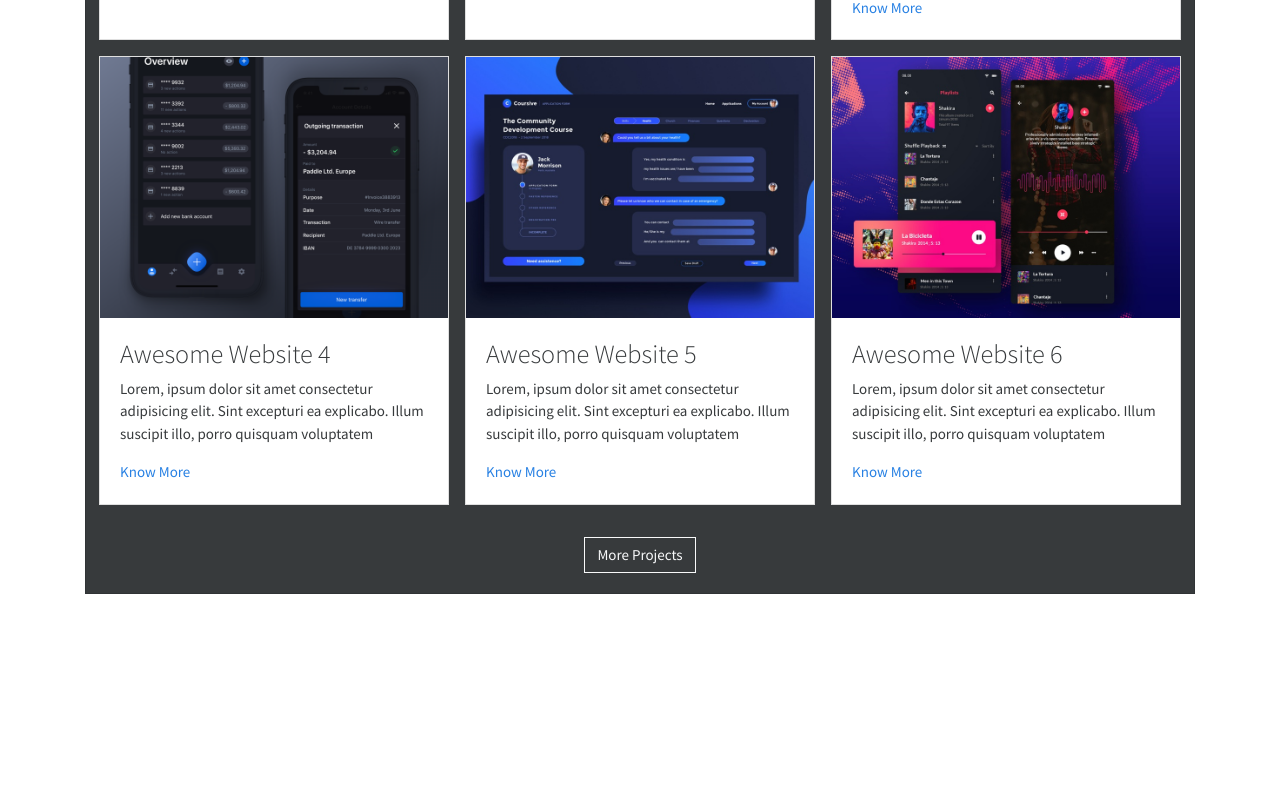
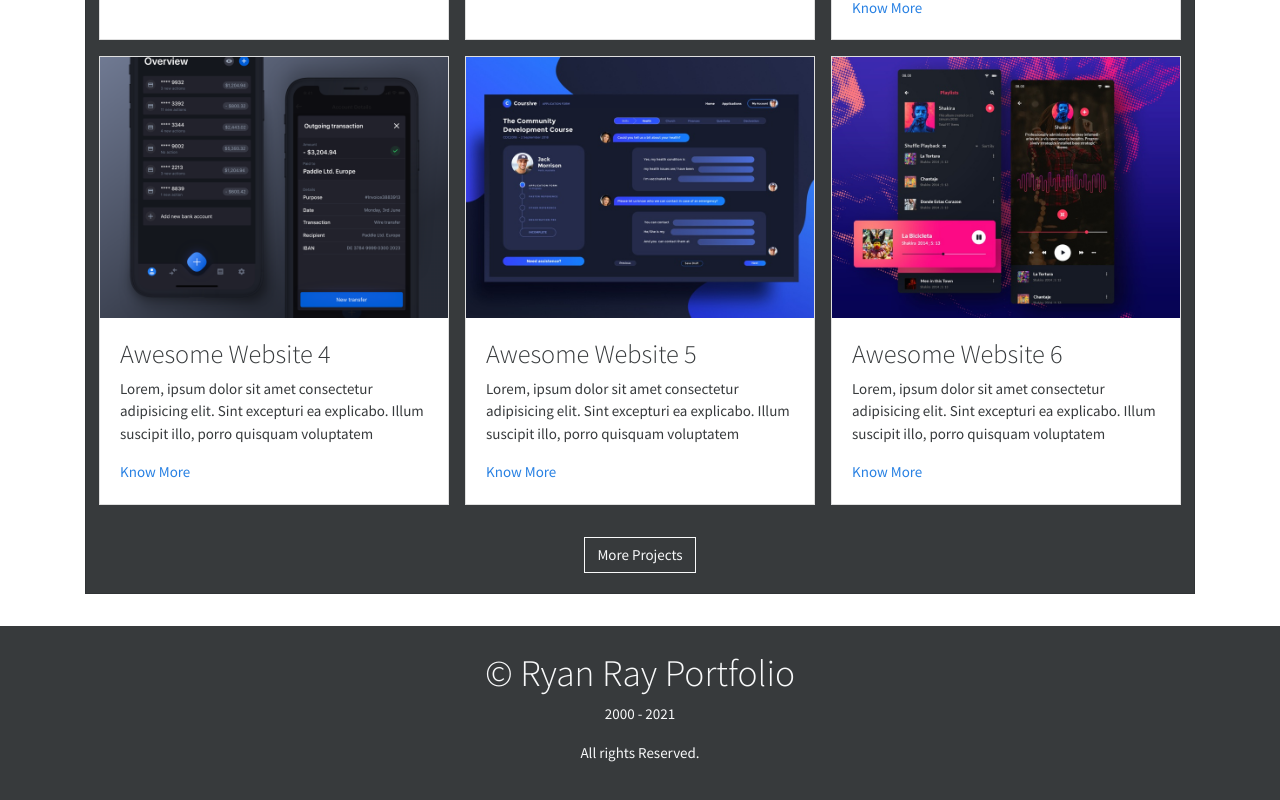
Before and after one commit to Marcos0204/nextJs_example, a Next.js app: page / in a window 1280 px wide. Shown: the part 1455-2255 px from the top of the page. Before the commit the page ends 2049 px from the top, so only its background shows below. Built offline with nearby package versions, Linux system fonts and the light colour scheme.

Commit message:
layout_update-footer

```diff
--- a/components/Layout/index.jsx
+++ b/components/Layout/index.jsx
@@ -10,6 +10,13 @@ const Layout = ({children}) => {
             <main className='container'>
                 {children}
             </main>
+            <footer className="bg-dark text-light text-center" style={{marginTop:'2rem'}}>
+                <div className="container p-4">
+                    <h1>&copy; Ryan Ray Portfolio</h1>
+                    <p>2000 - {new Date().getFullYear()}</p>
+                    <p>All rights Reserved.</p>
+                </div>
+            </footer>
         </>
     )
 }
```
